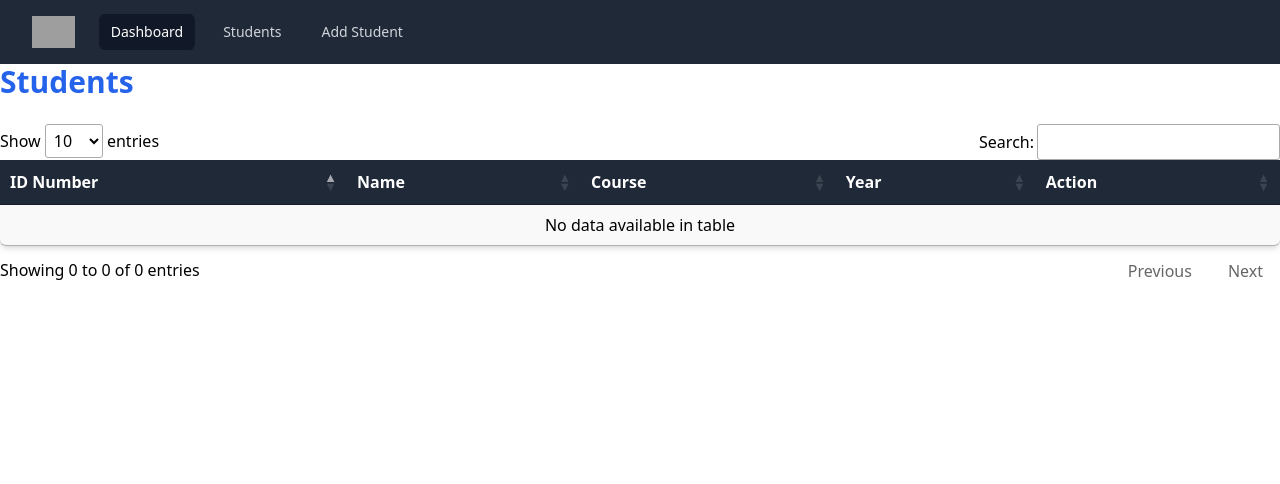
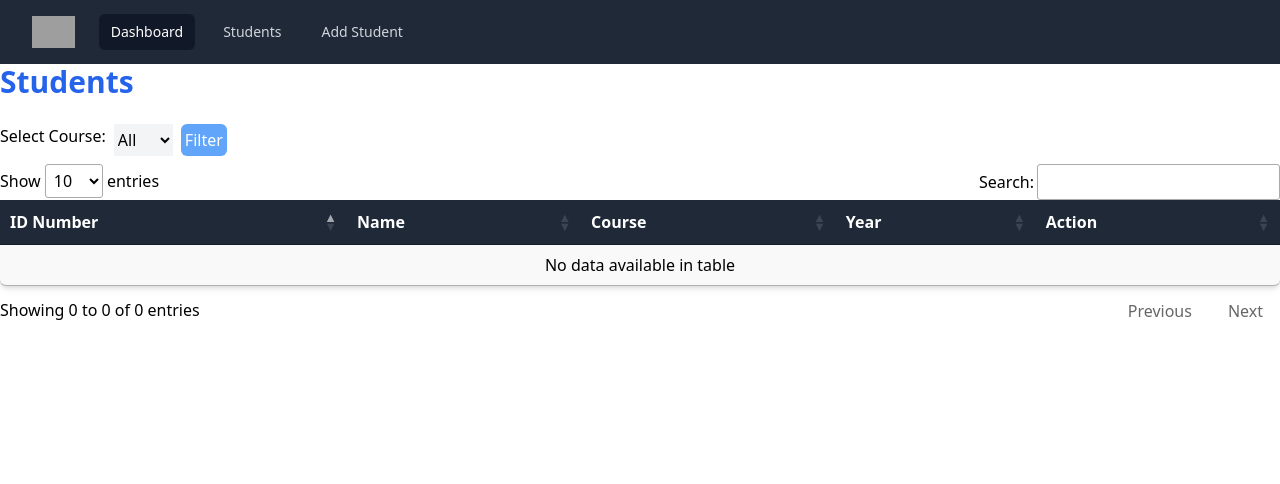
Before and after one commit to Javabutdif/Student_Information, a PHP site: page /students.php in a window 1280 px wide. Shown: the top 484 px of the page. Run offline with PHP 8.4, Linux system fonts and the light colour scheme; data that the repository does not hold is empty; some libraries are stand-ins or nearby versions; grey boxes are pictures that could not be loaded.

Commit message:
feat added filter

```diff
--- a/server.php
+++ b/server.php
@@ -53,13 +53,21 @@ if(isset($_POST["deleteStudent"])){
     }
 
 }
-function get_all_students(){
+function get_all_students($course){
     global $connection;
 
-    $query = "SELECT * FROM student";
+
+       $query = $course == 'BSEE' ? "SELECT * FROM student WHERE student_course = 'BSEE'" :
+         ($course == 'BSIT' ? "SELECT * FROM student WHERE student_course = 'BSIT'" :
+         ($course == 'BSCS' ? "SELECT * FROM student WHERE student_course = 'BSCS'" :
+         ($course == 'BSCE' ? "SELECT * FROM student WHERE student_course = 'BSCE'" :
+         "SELECT * FROM student ")));
+
+
 
 
     $result = mysqli_query($connection, $query);
+
     if (mysqli_num_rows($result) > 0) {
         $students = [];
         while ($row = mysqli_fetch_array($result)) {
@@ -69,3 +77,8 @@ function get_all_students(){
     return $students;
 
 }
+if(isset($_POST['filterCourse'])){
+    $select =  $_POST['selectedCourse'];
+
+    $filtered_course =  get_all_students($select);
+}
--- a/students.php
+++ b/students.php
@@ -25,6 +25,21 @@ include "./server.php";
 
     <div class="container mx-auto">
         <h1 class="text-3xl font-bold mb-6 text-blue-600">Students</h1>
+
+        <form method="POST">
+        <div class="container flex flex-row my-2 gap-2">
+            <label id="selectCourse" >Select Course: </label>
+            <select id="selectCourse" name="selectedCourse" class="bg-gray-100">
+            <option value="All">All</option>
+             <option value="BSIT">BSIT</option>
+              <option value="BSCS">BSCS</option>
+               <option value="BSCE">BSCE</option>
+                <option value="BSEE">BSEE</option>
+        </select>
+        <button type="submit" name="filterCourse" class="p-1 bg-blue-400 hover:bg-blue-600 text-white rounded-md">Filter</button>
+        </div>
+        </form>
+
         <table id="example" class="display table-auto w-full bg-white shadow-md rounded-md">
             <thead>
                 <tr class="bg-gray-800 text-white">
@@ -38,7 +53,7 @@ include "./server.php";
             </thead>
             <tbody>
                 <?php
-                    foreach(get_all_students() as $students):
+                    foreach($filtered_course == "" ? get_all_students("All") : $filtered_course as $students):
                 ?>
                 <tr>
                     <td class="px-4 py-2"><?php echo $students['student_id'] ?></td>
@@ -48,6 +63,7 @@ include "./server.php";
                     <td class="px-4 py-2">
                         <div class="flex flex-row gap-2">
                             <a href="edit.php?student_id=<?php echo $students['student_id']; ?>" class="p-2 bg-gray-700 hover:bg-gray-500 rounded-md text-white">Edit</a>
+
                             <form method="POST">
                                 <input type="hidden" name="id" value="<?php echo $students['student_id']; ?>"/>
                                 <button type="submit" name="deleteStudent" class="p-2 bg-red-700 hover:bg-red-500 rounded-md text-white">Delete</button>
```
